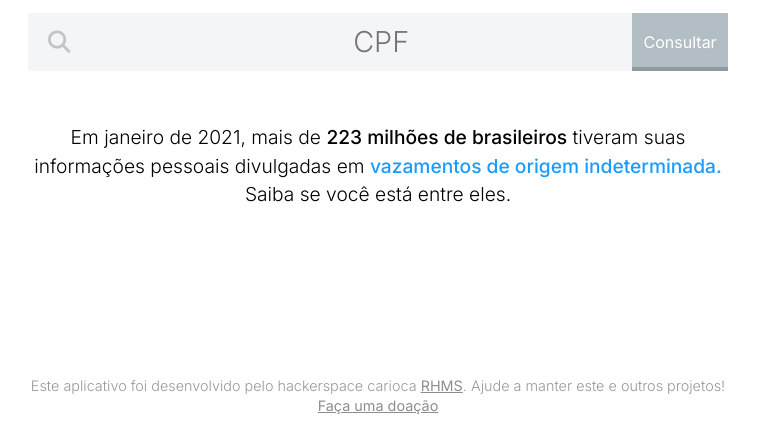
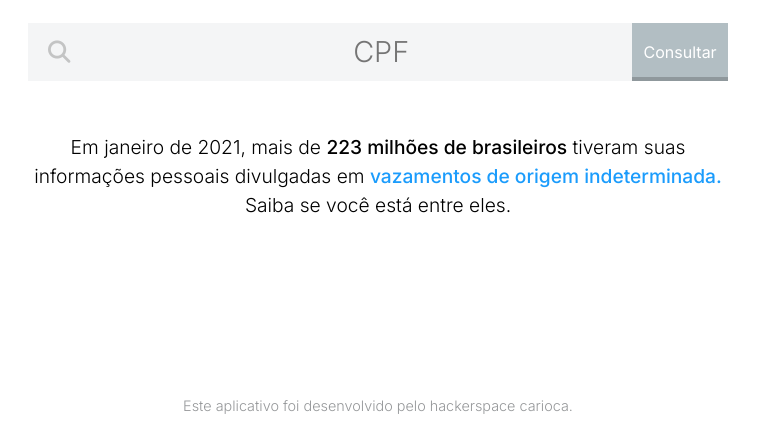
Before and after one commit to fakasab790/fakasab790.github.io, a plain HTML site: page index.html in a window 1280 px wide. Shown: the part 357-800 px from the top of the page, without its empty margins (262-1021 px from the left). Drawn offline with Linux system fonts and the light colour scheme.

Commit message:
Update index.html

```diff
--- a/index.html
+++ b/index.html
@@ -133,9 +133,8 @@
             </main>
             <footer>
                 <p>
-                    Este aplicativo foi desenvolvido pelo hackerspace carioca
-                    <a href="https://www.riohms.com.br/" target="_blank">RHMS</a>. Ajude a manter este e outros projetos!
-                    <a href="https://www.riohms.com.br/doações" target="_blank">Faça uma doação</a>
+                    Este aplicativo foi desenvolvido pelo hackerspace carioca.
+
                 </p>
             </footer>
         </div>
```
